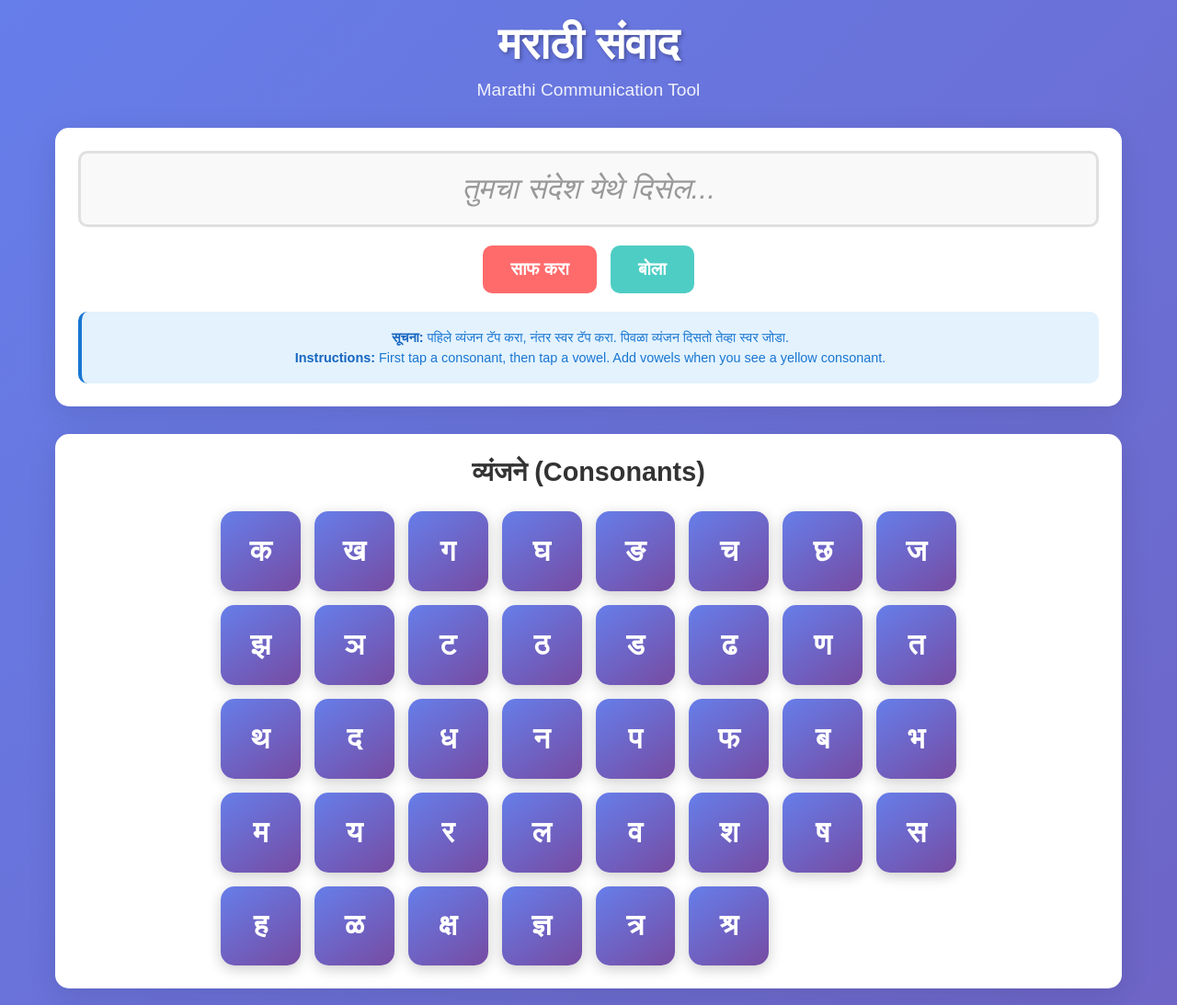
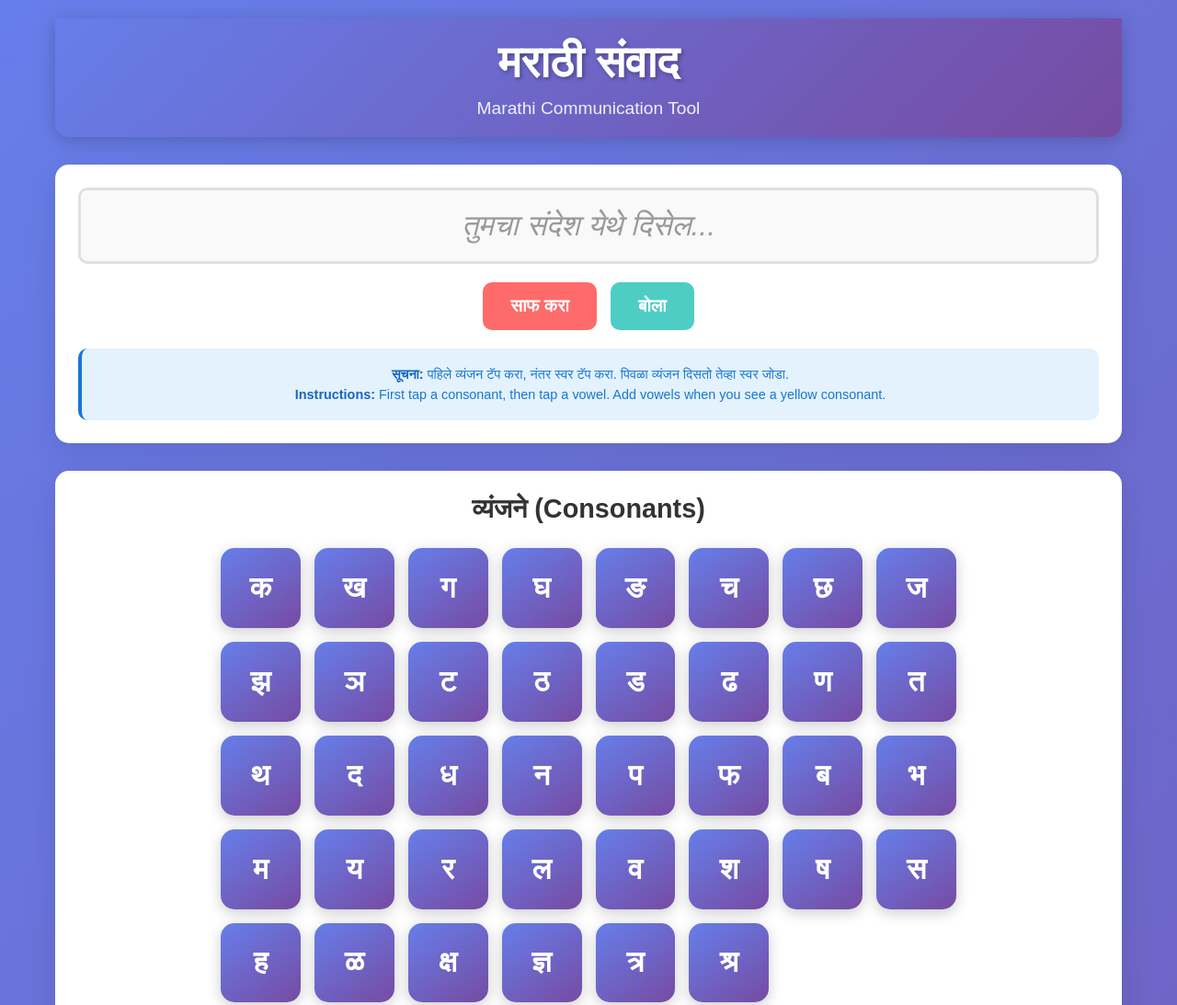
Before and after one commit to sumedhphadke/akshar-aid, a website: page index.html in a window 1280 px wide. Shown: the top 1093 px of the page at 92% size. Drawn offline with Linux system fonts and the light colour scheme.

Commit message:
Add sticky header and display area for better navigation

```diff
--- a/styles.css
+++ b/styles.css
@@ -21,6 +21,13 @@ header {
     text-align: center;
     margin-bottom: 30px;
     color: white;
+    position: sticky;
+    top: 0;
+    z-index: 1000;
+    background: linear-gradient(135deg, #667eea 0%, #764ba2 100%);
+    padding: 20px;
+    border-radius: 0 0 15px 15px;
+    box-shadow: 0 4px 20px rgba(0,0,0,0.2);
 }
 
 header h1 {
@@ -40,6 +47,9 @@ header h1 {
     padding: 25px;
     margin-bottom: 30px;
     box-shadow: 0 8px 32px rgba(0,0,0,0.1);
+    position: sticky;
+    top: 120px;
+    z-index: 999;
 }
 
 .current-word {
```
